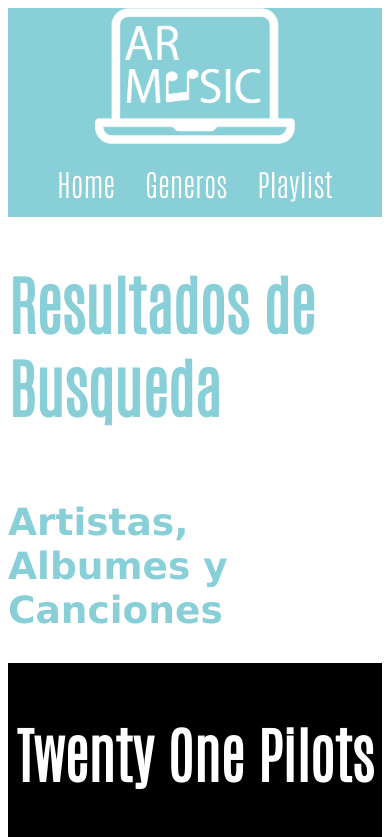
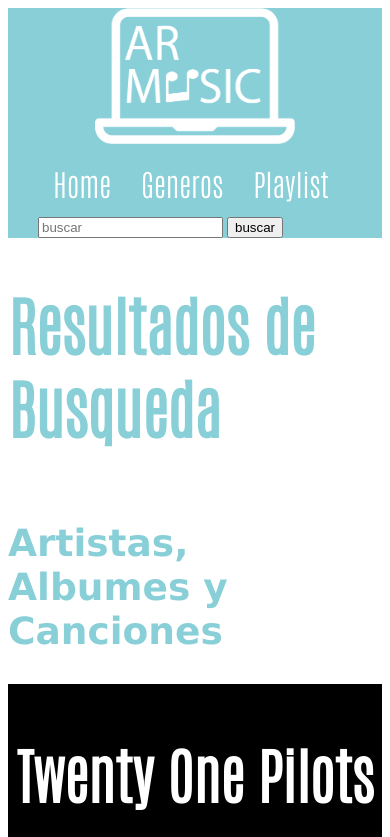
Before and after one commit to tsanzbelloni/proyecto-integrador, a plain HTML site: page search-results/search-results.html in a window 390 px wide. Shown: the top 837 px of the page. Drawn offline with Linux system fonts and the light colour scheme; a web font is replaced by a local one.

Commit message:
agregue el buscador a los headeers. Falta el responsive design. Todavia no puedo hacer las rutas porque no se subieron los otros archivos

```diff
--- a/search-results/search-results.html
+++ b/search-results/search-results.html
@@ -26,9 +26,9 @@
             <li><a href="">Home </a></li>
             <li><a href="">Generos </a></li>
             <li><a href="">Playlist</a></li>
-            <form action="">
-
-            </form>
+            <form action="../search-results/search-results.html">
+                <input type="text" name="buscar" value="" placeholder="buscar" required>
+                <button type="submit">buscar</button>
 
         </nav>
     </header>
```
Also changed, not shown: home/index.html (+3 -4 lines), p-generos/genres.html (+3 -3 lines).
